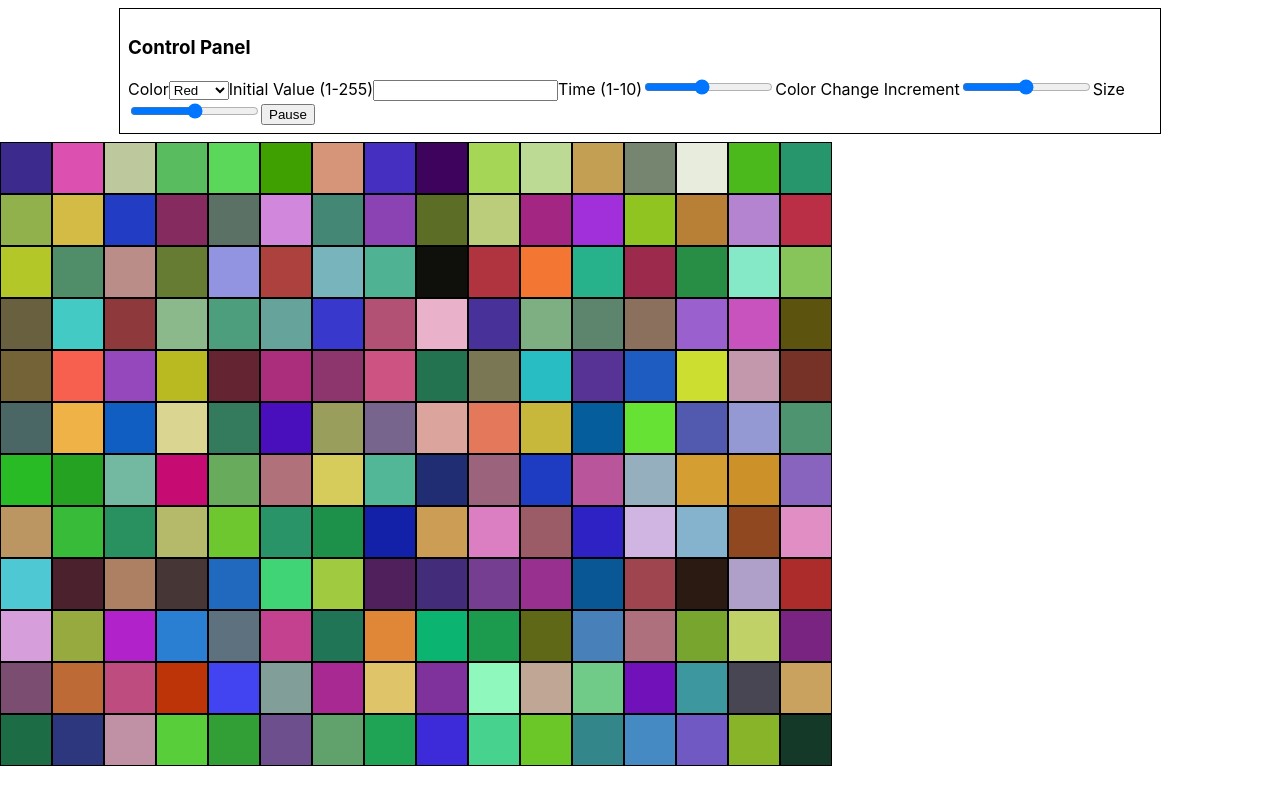
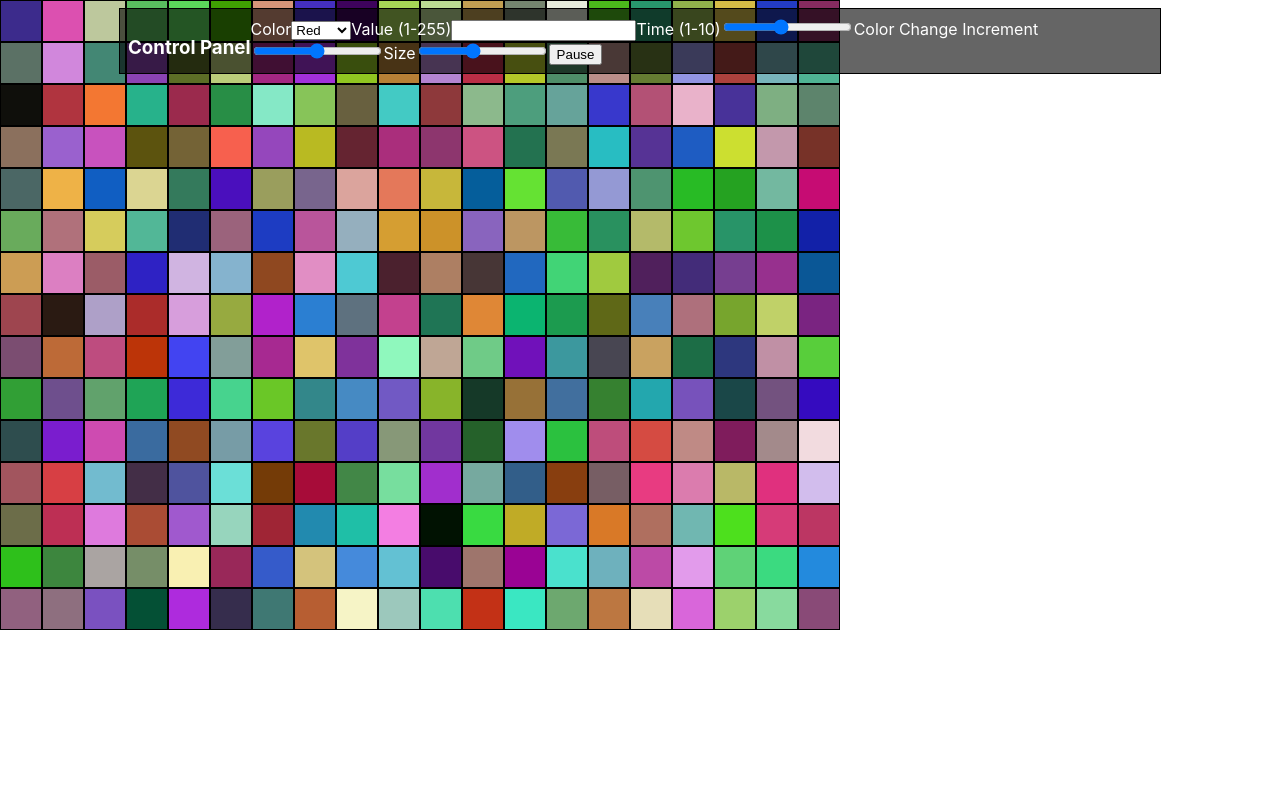
Before and after one commit to dchicchon/panels, a React (Create React App) app: page / in a window 1280 px wide. Built offline with nearby package versions, Linux system fonts and the light colour scheme.

Commit message:
update README with project gif

```diff
--- a/src/Components/Panel/index.js
+++ b/src/Components/Panel/index.js
@@ -73,7 +73,7 @@ class Panel extends React.Component {
 
   // Play/Pause now works but takes a couple of seconds to start again
   // componentDidUpdate(prevProps, prevState, snapshot)
-  componentDidUpdate(prevProps) {
+  componentDidUpdate(prevProps, prevState) {
     // If we state newRed, newGreen, and newBlue out here, it gets goofed. Dont do
 
     if (this.props.pause !== prevProps.pause) {
@@ -199,37 +199,6 @@ class Panel extends React.Component {
       this.setState({
         size: this.props.size
       });
-      clearInterval(this.colorTime);
-      let time = Math.floor(Math.random() * (this.state.time * 1000)) + 1000;
-      this.colorTime = setInterval(() => {
-        // Here are the pigments
-        let newRed = this.state.red;
-        let newGreen = this.state.green;
-        let newBlue = this.state.blue;
-        if (newRed <= 25 || newGreen <= 25 || newBlue <= 25) {
-          this.setState({
-            increasing: true
-          });
-        } else if (newRed >= 225 || newGreen >= 225 || newBlue >= 225) {
-          this.setState({
-            increasing: false
-          });
-        }
-
-        if (this.state.increasing) {
-          this.setState({
-            red: newRed + this.state.increment,
-            green: newGreen + this.state.increment,
-            blue: newBlue + this.state.increment
-          });
-        } else {
-          this.setState({
-            red: newRed - this.state.increment,
-            green: newGreen - this.state.increment,
-            blue: newBlue - this.state.increment
-          });
-        }
-      }, time);
     }
 
     if (
@@ -256,6 +225,7 @@ class Panel extends React.Component {
         className="panel"
         style={{
           backgroundColor: `rgb(${this.state.red},${this.state.green},${this.state.blue})`,
+          // Might change this to rem later
           width: this.state.size,
           height: this.state.size,
           border: "1px solid black"
--- a/src/Pages/ReactPanels/index.js
+++ b/src/Pages/ReactPanels/index.js
@@ -10,7 +10,7 @@ class ReactPanels extends React.Component {
       panelsWidth: "",
       panelsHeight: "",
       reload: true,
-      size: 50,
+      size: 40,
       colorChoice: "red",
       colorVal: "",
       pause: false,
@@ -93,7 +93,7 @@ class ReactPanels extends React.Component {
             </select>
           </label>
           <label htmlFor="colorVal">
-            Initial Value (1-255)
+            Value (1-255)
             <input
               id="colorVal"
               name="colorVal"
@@ -130,7 +130,7 @@ class ReactPanels extends React.Component {
             Size
             <input
               type="range"
-              min="25"
+              min="15"
               max="75"
               step="5"
               name="size"
@@ -146,7 +146,7 @@ class ReactPanels extends React.Component {
           )}
         </div>
 
-        {this.renderPanels()}
+        <div id="panels">{this.renderPanels()}</div>
       </div>
     );
   }
--- a/src/Pages/ReactPanels/style.css
+++ b/src/Pages/ReactPanels/style.css
@@ -3,12 +3,25 @@
 }
 
 #control {
-  background: white;
+  background-color: rgba(0, 0, 0, 0.603);
+  color: white;
   border: 1px solid black;
   width: 80%;
   margin: 0.5rem auto;
   padding: 0.5rem;
-  z-index: -1;
+  position: relative;
+  z-index: 2000;
+}
+
+#control h3 {
+  float: left;
+}
+
+#panels {
+  position: absolute;
+  top: 0;
+  left: 0;
+  z-index: 1000;
 }
 
 ::-webkit-scrollbar {
```
Also changed, not shown: 2 other files (tests, documents, lock files or other folders).
